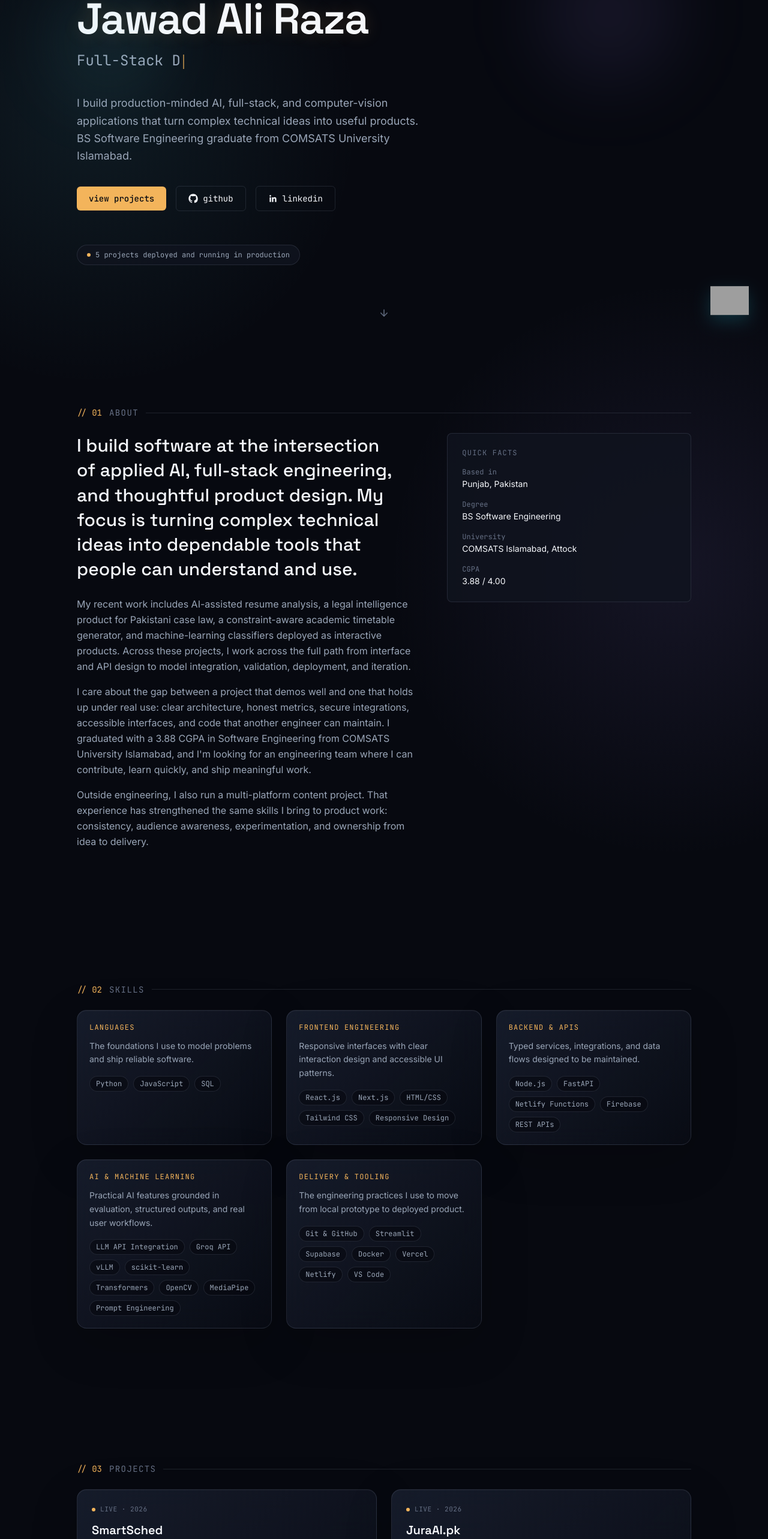
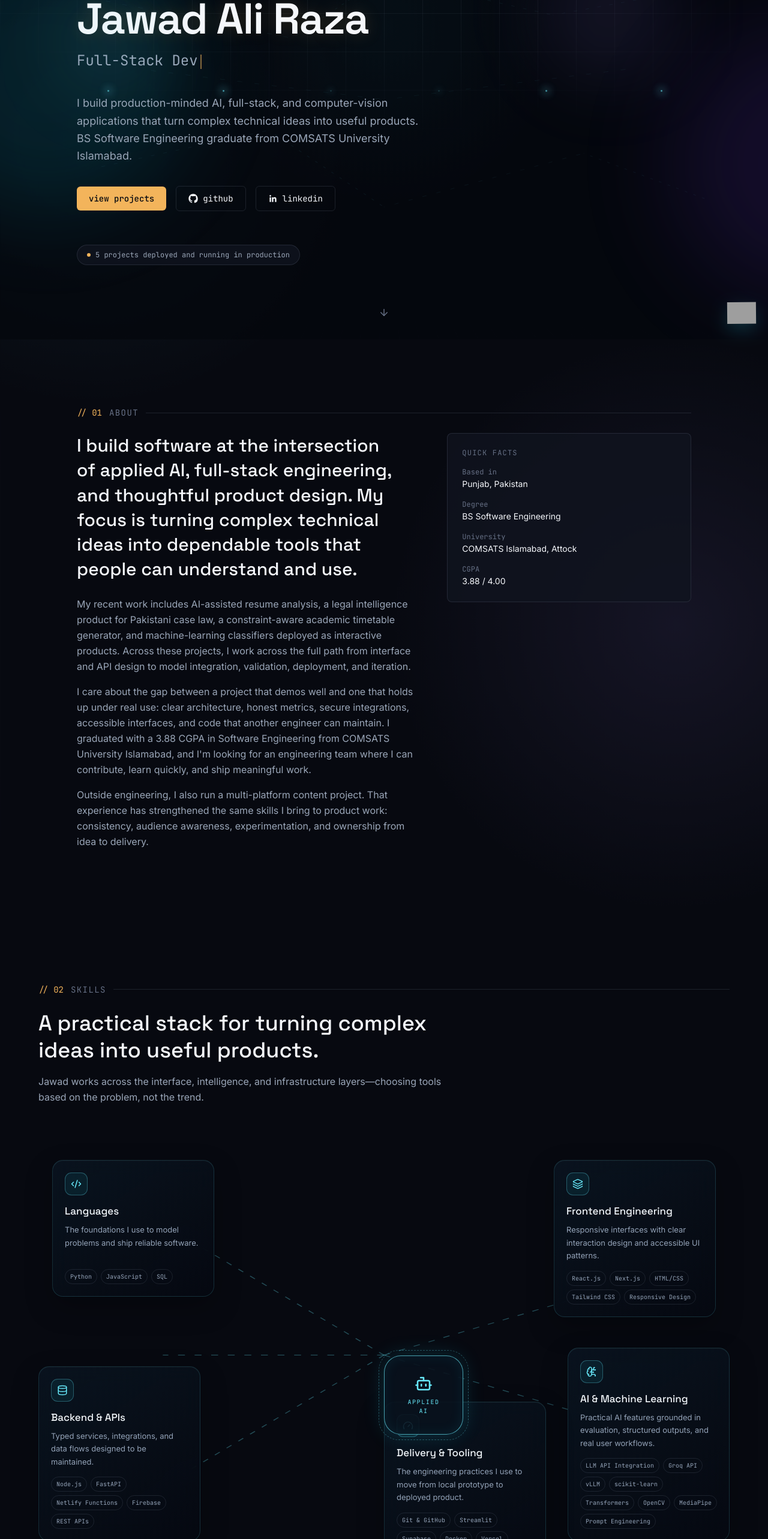
Before and after one commit to LostxSoul01/Jawad_Portfolio, a Next.js app: page / in a window 1280 px wide. Shown: the part 234-2800 px from the top of the page at 60% size. Built offline with nearby package versions, Linux system fonts and the light colour scheme; grey boxes are pictures that could not be loaded.

Commit message:
feat: build dynamic skills network

```diff
--- a/src/app/globals.css
+++ b/src/app/globals.css
@@ -148,3 +148,155 @@ body::after {
 @media (prefers-reduced-motion: reduce) {
   .robot-float { animation: none; }
 }
+
+.tech-background {
+  position: fixed;
+  inset: 0;
+  z-index: 0;
+  overflow: hidden;
+  pointer-events: none;
+  background: radial-gradient(circle at 50% 35%, rgba(34, 211, 238, 0.06), transparent 36%), #05070d;
+  opacity: 0.72;
+}
+
+.tech-background__grid {
+  position: absolute;
+  inset: -20%;
+  background-image: linear-gradient(rgba(103, 232, 249, 0.045) 1px, transparent 1px), linear-gradient(90deg, rgba(103, 232, 249, 0.045) 1px, transparent 1px);
+  background-size: 52px 52px;
+  transform: perspective(700px) rotateX(58deg) translateY(18%);
+  transform-origin: center bottom;
+  mask-image: linear-gradient(to top, black, transparent 78%);
+}
+
+.tech-background__signals {
+  position: absolute;
+  inset: 10% 0;
+  width: 100%;
+  height: 80%;
+  opacity: 0.42;
+}
+
+.tech-background__signals line {
+  stroke: rgba(103, 232, 249, 0.22);
+  stroke-width: 0.12;
+  stroke-dasharray: 0.02 0.05;
+  animation: signal-flow 7s linear infinite;
+}
+
+.tech-background__orb {
+  position: absolute;
+  border-radius: 999px;
+  filter: blur(70px);
+  opacity: 0.18;
+  animation: orb-drift 14s ease-in-out infinite alternate;
+}
+
+.tech-background__orb--one { width: 28rem; height: 28rem; left: -12rem; top: 18%; background: #06b6d4; }
+.tech-background__orb--two { width: 24rem; height: 24rem; right: -10rem; bottom: 8%; background: #7c3aed; animation-delay: -5s; }
+.tech-background__node {
+  position: absolute;
+  top: 48%;
+  width: 3px;
+  height: 3px;
+  border-radius: 999px;
+  background: #67e8f9;
+  box-shadow: 0 0 14px 4px rgba(103, 232, 249, 0.55);
+  animation: node-pulse 3.2s ease-in-out infinite;
+}
+
+.skills-network {
+  position: relative;
+  min-height: 740px;
+  isolation: isolate;
+}
+
+.skills-network__lines {
+  position: absolute;
+  inset: 4% 0;
+  width: 100%;
+  height: 92%;
+  z-index: -1;
+}
+
+.skills-network__lines line {
+  stroke: rgba(103, 232, 249, 0.3);
+  stroke-width: 0.18;
+  stroke-dasharray: 1 1.4;
+  animation: signal-flow 5.5s linear infinite;
+}
+
+.skills-network__core {
+  position: absolute;
+  left: 50%;
+  top: 50%;
+  z-index: 2;
+  display: flex;
+  width: 132px;
+  height: 132px;
+  transform: translate(-50%, -50%);
+  flex-direction: column;
+  align-items: center;
+  justify-content: center;
+  gap: 8px;
+  border: 1px solid rgba(103, 232, 249, 0.65);
+  border-radius: 28px;
+  background: rgba(9, 18, 29, 0.9);
+  color: #67e8f9;
+  box-shadow: 0 0 35px rgba(34, 211, 238, 0.18), inset 0 0 22px rgba(34, 211, 238, 0.08);
+  font-family: var(--font-mono);
+  font-size: 10px;
+  letter-spacing: 0.16em;
+  text-align: center;
+}
+
+.skills-network__core-ring {
+  position: absolute;
+  inset: -10px;
+  border: 1px dashed rgba(103, 232, 249, 0.3);
+  border-radius: 34px;
+  animation: core-spin 18s linear infinite;
+}
+
+.skills-network__cards { position: absolute; inset: 0; }
+.skills-node {
+  position: absolute;
+  width: min(270px, 29%);
+  padding: 20px;
+  border: 1px solid rgba(103, 232, 249, 0.15);
+  border-radius: 18px;
+  background: linear-gradient(145deg, rgba(10, 20, 32, 0.9), rgba(5, 9, 17, 0.78));
+  box-shadow: 0 18px 45px rgba(0, 0, 0, 0.25), inset 0 1px 0 rgba(255, 255, 255, 0.04);
+  backdrop-filter: blur(14px);
+  transition: transform 300ms ease, border-color 300ms ease, box-shadow 300ms ease;
+}
+.skills-node:hover { transform: translateY(-7px); border-color: rgba(103, 232, 249, 0.55); box-shadow: 0 20px 45px rgba(34, 211, 238, 0.1); }
+.skills-node--1 { left: 2%; top: 6%; }
+.skills-node--2 { right: 2%; top: 6%; }
+.skills-node--3 { left: 0; bottom: 8%; }
+.skills-node--4 { right: 0; bottom: 8%; }
+.skills-node--5 { left: 50%; bottom: 0; transform: translateX(-50%); }
+.skills-node--5:hover { transform: translateX(-50%) translateY(-7px); }
+.skills-node__icon { display: flex; width: 38px; height: 38px; align-items: center; justify-content: center; margin-bottom: 14px; border: 1px solid rgba(103, 232, 249, 0.3); border-radius: 11px; color: #67e8f9; background: rgba(34, 211, 238, 0.08); }
+.skills-node h3 { margin-bottom: 8px; color: #f1f5f9; font-family: var(--font-display); font-size: 17px; }
+.skills-node p { min-height: 62px; color: #94a3b8; font-size: 13px; line-height: 1.65; }
+.skills-node__tags { display: flex; flex-wrap: wrap; gap: 6px; margin-top: 14px; }
+.skills-node__tags span { border: 1px solid rgba(148, 163, 184, 0.15); border-radius: 999px; padding: 4px 8px; color: #94a3b8; font-family: var(--font-mono); font-size: 10px; }
+
+@keyframes signal-flow { to { stroke-dashoffset: -2; } }
+@keyframes orb-drift { to { transform: translate(8vw, -5vh) scale(1.18); } }
+@keyframes node-pulse { 50% { opacity: 0.25; transform: scale(0.7); } }
+@keyframes core-spin { to { transform: rotate(360deg); } }
+
+@media (max-width: 767px) {
+  .tech-background__grid { background-size: 32px 32px; }
+  .skills-network { min-height: auto; }
+  .skills-network__lines, .skills-network__core { display: none; }
+  .skills-network__cards { position: static; display: grid; grid-template-columns: 1fr; gap: 14px; }
+  .skills-node, .skills-node--1, .skills-node--2, .skills-node--3, .skills-node--4, .skills-node--5 { position: static; width: auto; transform: none; }
+  .skills-node--5:hover { transform: translateY(-7px); }
+}
+
+@media (prefers-reduced-motion: reduce) {
+  .tech-background__signals line, .tech-background__orb, .tech-background__node, .skills-network__lines line, .skills-network__core-ring { animation: none; }
+}
--- a/src/app/layout.tsx
+++ b/src/app/layout.tsx
@@ -10,6 +10,7 @@ import "@fontsource/jetbrains-mono/500.css";
 import "./globals.css";
 import ChatWidget from "@/components/ChatWidget";
 import ScrollProgress from "@/components/ScrollProgress";
+import TechBackground from "@/components/TechBackground";
 
 export const metadata: Metadata = {
   metadataBase: new URL("https://jawad-portfolio-rho.vercel.app"),
@@ -60,7 +61,8 @@ export default function RootLayout({
     <html lang="en" className="scroll-smooth">
       <body className="antialiased" suppressHydrationWarning>
         <ScrollProgress />
-        {children}
+        <TechBackground />
+        <div className="relative z-10">{children}</div>
         <ChatWidget />
       </body>
     </html>
--- a/src/components/ChatWidget.tsx
+++ b/src/components/ChatWidget.tsx
@@ -16,12 +16,12 @@ const WELCOME: ChatMessage = {
 
 function RobotMascot({ isOpen, compact = false }: { isOpen: boolean; compact?: boolean }) {
   return (
-    <span className={`relative block ${compact ? "h-10 w-10" : "h-16 w-16"}`} aria-hidden="true">
+    <span className={`relative block ${compact ? "h-8 w-8" : "h-12 w-12"}`} aria-hidden="true">
       <Image
         src="/robot-mascot-final.png"
         alt=""
         fill
-        sizes={compact ? "40px" : "80px"}
+        sizes={compact ? "32px" : "56px"}
         className={`robot-float object-contain ${isOpen ? "[animation-play-state:paused]" : ""}`}
       />
     </span>
@@ -81,7 +81,7 @@ export default function ChatWidget() {
         onClick={() => setIsOpen((v) => !v)}
         aria-label={isOpen ? "Close Jawad’s portfolio assistant" : "Ask Jawad’s portfolio robot"}
         aria-expanded={isOpen}
-        className="group fixed bottom-6 right-6 z-40 flex h-20 w-20 items-center justify-center rounded-[22px] bg-transparent text-void transition-transform hover:-translate-y-1"
+        className="group fixed bottom-4 right-4 z-40 flex h-14 w-14 items-center justify-center rounded-[22px] bg-transparent text-void transition-transform hover:-translate-y-1"
       >
         <RobotMascot isOpen={isOpen} />
         {!isOpen && <span className="pointer-events-none absolute -top-8 right-0 whitespace-nowrap rounded-full border border-hairline bg-surface px-2.5 py-1 font-mono text-[10px] text-text-muted opacity-0 transition-opacity group-hover:opacity-100">ask my robot</span>}
@@ -96,7 +96,7 @@ export default function ChatWidget() {
             transition={{ duration: 0.2, ease: "easeOut" }}
             role="dialog"
             aria-label="Jawad’s portfolio assistant"
-            className="glass-panel fixed bottom-28 right-6 z-40 flex h-[540px] w-[calc(100vw-3rem)] max-w-sm flex-col overflow-hidden rounded-2xl shadow-2xl shadow-black/50"
+            className="glass-panel fixed bottom-20 right-4 z-40 flex h-[min(540px,calc(100vh-6rem))] w-[calc(100vw-2rem)] max-w-sm flex-col overflow-hidden rounded-2xl shadow-2xl shadow-black/50"
           >
             <div className="flex items-center gap-3 border-b border-hairline px-4 py-3">
               <div className="flex h-10 w-10 items-center justify-center"><RobotMascot isOpen compact /></div>
--- a/src/components/Skills.tsx
+++ b/src/components/Skills.tsx
@@ -1,43 +1,45 @@
 "use client";
 
 import { motion } from "framer-motion";
+import { Bot, BrainCircuit, Code2, Database, Gauge, Layers3 } from "lucide-react";
 import SectionLabel from "./SectionLabel";
 import { skillGroups } from "@/data/skills";
 
+const icons = [Code2, Layers3, Database, BrainCircuit, Gauge];
+
 export default function Skills() {
   return (
-    <section id="skills" className="px-6 py-28">
-      <div className="mx-auto max-w-5xl">
+    <section id="skills" className="relative overflow-hidden px-6 py-28">
+      <div className="mx-auto max-w-6xl">
         <SectionLabel index="02" label="skills" />
+        <div className="mb-12 max-w-2xl">
+          <p className="font-display text-3xl leading-tight text-text-primary sm:text-4xl">A practical stack for turning complex ideas into useful products.</p>
+          <p className="mt-4 leading-relaxed text-text-muted">Jawad works across the interface, intelligence, and infrastructure layers—choosing tools based on the problem, not the trend.</p>
+        </div>
 
-        <div className="grid gap-6 sm:grid-cols-2 lg:grid-cols-3">
-          {skillGroups.map((group, i) => (
-            <motion.div
-              key={group.label}
-              initial={{ opacity: 0, y: 16 }}
-              whileInView={{ opacity: 1, y: 0 }}
-              viewport={{ once: true, margin: "-60px" }}
-              transition={{ duration: 0.5, delay: i * 0.06 }}
-              className="glass-panel rounded-2xl p-5 hover:-translate-y-1 hover:border-hairline-bright transition-all duration-300"
-            >
-              <p className="font-mono text-xs text-signal uppercase tracking-widest mb-3">
-                {group.label}
-              </p>
-              <p className="mb-4 text-sm leading-relaxed text-text-muted">
-                {group.description}
-              </p>
-              <div className="flex flex-wrap gap-2">
-                {group.items.map((item) => (
-                  <span
-                    key={item}
-                    className="rounded-full border border-hairline bg-void/60 px-2.5 py-1 text-xs text-text-muted font-mono"
-                  >
-                    {item}
-                  </span>
-                ))}
-              </div>
-            </motion.div>
-          ))}
+        <div className="skills-network">
+          <svg className="skills-network__lines" viewBox="0 0 100 100" preserveAspectRatio="none" aria-hidden="true">
+            {skillGroups.map((_, index) => <line key={index} x1="50" y1="50" x2={index % 2 === 0 ? "18" : "82"} y2={`${18 + index * 16}`} />)}
+          </svg>
+          <motion.div className="skills-network__core" initial={{ scale: 0.8, opacity: 0 }} whileInView={{ scale: 1, opacity: 1 }} viewport={{ once: true }} transition={{ type: "spring", stiffness: 160 }}>
+            <span className="skills-network__core-ring" />
+            <Bot size={30} />
+            <span>APPLIED<br />AI</span>
+          </motion.div>
+
+          <div className="skills-network__cards">
+            {skillGroups.map((group, index) => {
+              const Icon = icons[index] ?? BrainCircuit;
+              return (
+                <motion.article key={group.label} initial={{ opacity: 0, y: 18 }} whileInView={{ opacity: 1, y: 0 }} viewport={{ once: true, margin: "-50px" }} transition={{ duration: 0.45, delay: index * 0.08 }} className={`skills-node skills-node--${index + 1}`}>
+                  <div className="skills-node__icon"><Icon size={18} /></div>
+                  <h3>{group.label}</h3>
+                  <p>{group.description}</p>
+                  <div className="skills-node__tags">{group.items.map((item) => <span key={item}>{item}</span>)}</div>
+                </motion.article>
+              );
+            })}
+          </div>
         </div>
       </div>
     </section>
--- /dev/null
+++ b/src/components/TechBackground.tsx
@@ -0,0 +1,32 @@
+const connections = [
+  ["8%", "22%", "38%", "34%"],
+  ["38%", "34%", "50%", "18%"],
+  ["50%", "18%", "72%", "28%"],
+  ["72%", "28%", "94%", "20%"],
+  ["12%", "68%", "35%", "58%"],
+  ["35%", "58%", "50%", "78%"],
+  ["50%", "78%", "76%", "64%"],
+  ["76%", "64%", "92%", "76%"],
+  ["18%", "42%", "50%", "50%"],
+  ["50%", "50%", "82%", "42%"],
+];
+
+export default function TechBackground() {
+  return (
+    <div className="tech-background" aria-hidden="true">
+      <div className="tech-background__grid" />
+      <svg className="tech-background__signals" viewBox="0 0 100 100" preserveAspectRatio="none">
+        {connections.map(([x1, y1, x2, y2], index) => (
+          <line key={index} x1={x1.replace("%", "")} y1={y1.replace("%", "")} x2={x2.replace("%", "")} y2={y2.replace("%", "")} pathLength="1" />
+        ))}
+      </svg>
+      <div className="tech-background__orb tech-background__orb--one" />
+      <div className="tech-background__orb tech-background__orb--two" />
+      <div className="tech-background__nodes">
+        {["14%", "29%", "43%", "57%", "71%", "86%"].map((left, index) => (
+          <span key={left} className="tech-background__node" style={{ left, animationDelay: `${index * 0.8}s` }} />
+        ))}
+      </div>
+    </div>
+  );
+}
```
